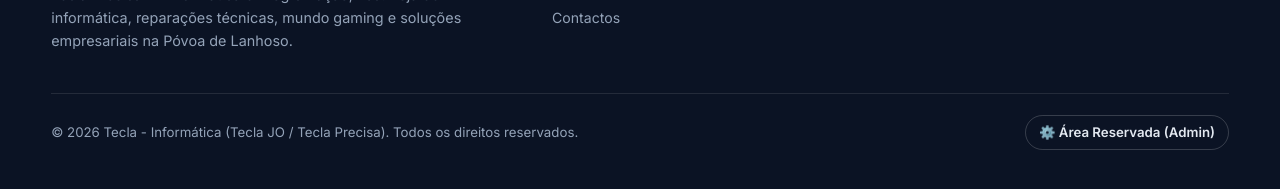
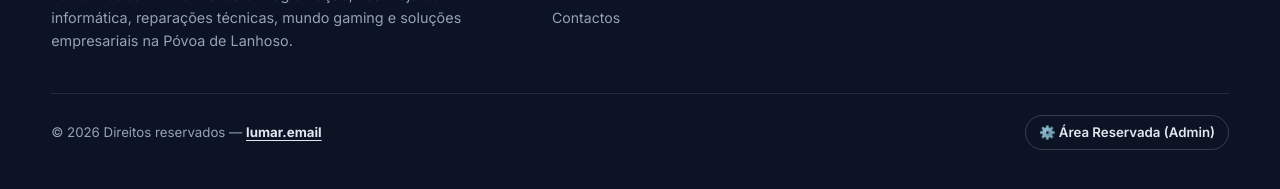
Before and after one commit to luismartinho21/tecla_jo, a plain HTML site: page index.html in a window 1280 px wide. Shown: the part 9068-9257 px from the top of the page. Drawn offline with Linux system fonts and the light colour scheme.

Commit message:
Adicionar direitos reservados lumar.email no rodape

```diff
--- a/css/styles.css
+++ b/css/styles.css
@@ -955,6 +955,14 @@ a { color: inherit; text-decoration: none; }
   flex-wrap: wrap;
 }
 
+.footer-credit-link {
+  color: #e2e8f0;
+  font-weight: 700;
+  text-decoration: underline;
+  text-underline-offset: 3px;
+}
+.footer-credit-link:hover { color: var(--accent); }
+
 .admin-entry {
   padding: 0.35rem 0.8rem;
   border-radius: 999px;
--- a/js/admin.js
+++ b/js/admin.js
@@ -162,6 +162,10 @@
           <h3>Rodapé &amp; Informação Legal (Portugal)</h3>
           ${inputHtml("Descrição do Rodapé", "brand.footerText", "textarea")}
           ${inputHtml("Texto de Copyright", "brand.copyright")}
+          <div class="grid-2">
+            ${inputHtml("Crédito / Autor (Texto do Link)", "brand.creditLabel")}
+            ${inputHtml("Crédito / Autor (URL)", "brand.creditUrl", "url")}
+          </div>
           ${inputHtml("Link Livro de Reclamações Eletrónico", "brand.legal.complaintsBookUrl", "url")}
           ${inputHtml("Texto Resolução Alternativa de Litígios (RAL)", "brand.legal.ralText", "textarea")}
           ${inputHtml("Texto Política de Privacidade (RGPD)", "brand.legal.privacyText", "textarea")}
--- a/js/app.js
+++ b/js/app.js
@@ -96,7 +96,13 @@
     // Footer
     setText("footerBrandName", b.name);
     setText("footerText", b.footerText);
-    setText("footerCopyright", b.copyright);
+    const copyEl = document.getElementById("footerCopyright");
+    if (copyEl) {
+      const creditHtml = b.creditLabel
+        ? ` <a class="footer-credit-link" href="${escapeHtml(b.creditUrl || "https://lumar.email")}" target="_blank" rel="noopener">${escapeHtml(b.creditLabel)}</a>`
+        : "";
+      copyEl.innerHTML = `${escapeHtml(b.copyright || "© 2026 Direitos reservados —")}${creditHtml}`;
+    }
     const compLink = document.getElementById("footerComplaintsLink");
     if (compLink && b.legal?.complaintsBookUrl) compLink.href = b.legal.complaintsBookUrl;
 
--- a/js/default-data.js
+++ b/js/default-data.js
@@ -27,7 +27,9 @@ window.DEFAULT_SITE_DATA = {
     topBarLocation: "Rua Neuves Maisons, n.º 49 · Póvoa de Lanhoso",
     topBarHours: "Seg–Sex: 09:00–19:00 | Sáb: 09:30–13:00",
     footerText: "Tecla Precisa — Informática e Programação, Lda. Loja de informática, reparações técnicas, mundo gaming e soluções empresariais na Póvoa de Lanhoso.",
-    copyright: "© 2026 Tecla - Informática (Tecla JO / Tecla Precisa). Todos os direitos reservados.",
+    copyright: "© 2026 Direitos reservados —",
+    creditLabel: "lumar.email",
+    creditUrl: "https://lumar.email",
     social: {
       facebook: "https://www.facebook.com/infotecla/?locale=pt_PT",
       facebookBusiness: "https://www.facebook.com/teclaprecisa/?locale=pt_PT",
```
